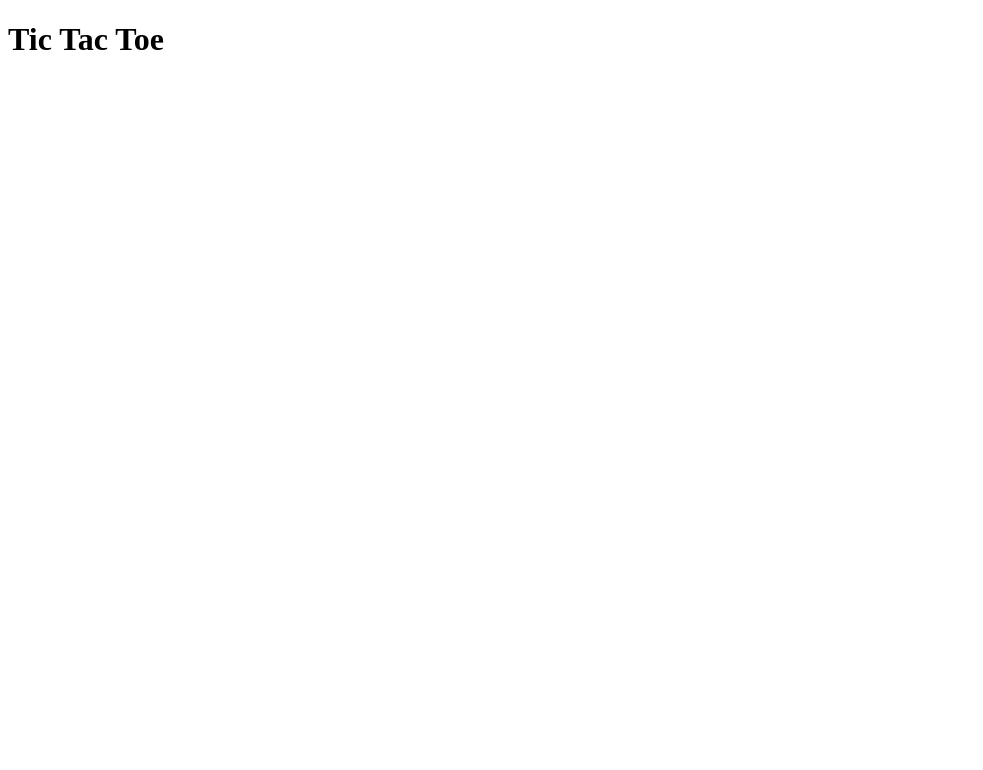
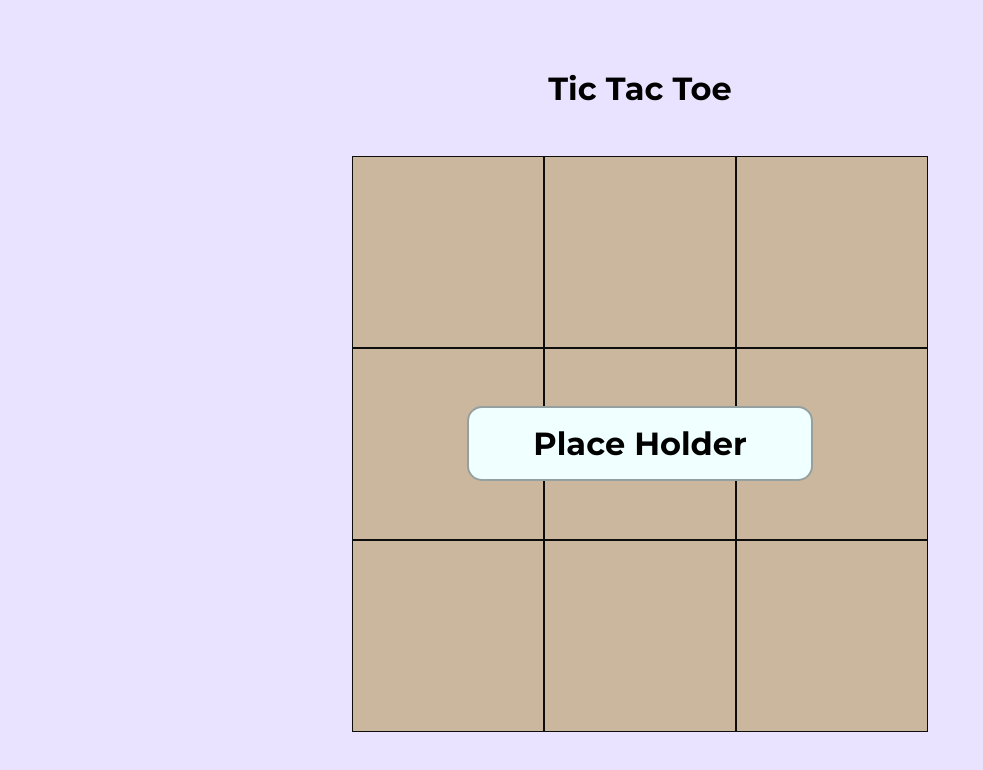
Before and after one commit to ADjoudi/Tic-Tac-Toe, a plain HTML site: page index.html in a window 1280 px wide. Shown: the whole page, without its empty margins (0-983 px from the left). Drawn offline with Linux system fonts and the light colour scheme.

Commit message:
added placeholder styling and changed canvas to div

```diff
--- a/css/style.css
+++ b/css/style.css
@@ -0,0 +1,58 @@
+@import url("https://fonts.googleapis.com/css2?family=Montserrat:wght@400;700&display=swap");
+
+:root {
+  --background--color: rgb(234, 227, 255);
+}
+
+* {
+  margin: 0;
+  padding: 0;
+  box-sizing: border-box;
+  font-family: "Montserrat", sans-serif;
+}
+
+body {
+  width: 100vw;
+  height: 100vh;
+  display: flex;
+  flex-direction: column;
+  align-items: center;
+  justify-content: center;
+  gap: 3rem;
+  background-color: var(--background--color);
+}
+
+.container {
+  position: relative;
+}
+
+.grid {
+  display: grid;
+  grid-template-columns: repeat(3, 12rem);
+}
+
+.grid .block {
+  width: 12rem;
+  height: 12rem;
+  background-color: bisque;
+  border: 1px solid black;
+  padding: 1rem;
+}
+
+.container .message {
+  position: absolute;
+  top: 0;
+  width: 100%;
+  height: 100%;
+  display: flex;
+  align-items: center;
+  justify-content: center;
+  background-color: rgba(53, 51, 50, 0.253);
+}
+
+.container .message h1 {
+  padding: 1rem 4rem;
+  background-color: azure;
+  border-radius: 15px;
+  border: 2px solid rgb(149, 160, 160);
+}
--- a/index.html
+++ b/index.html
@@ -10,7 +10,7 @@
   <body>
     <h1>Tic Tac Toe</h1>
 
-    <canvas>
+    <div class="container">
       <div class="grid">
         <div class="block"></div>
         <div class="block"></div>
@@ -25,7 +25,7 @@
       <div class="message">
         <h1>Place Holder</h1>
       </div>
-    </canvas>
+    </div>
     <script src="./js/script.js"></script>
   </body>
 </html>
```
